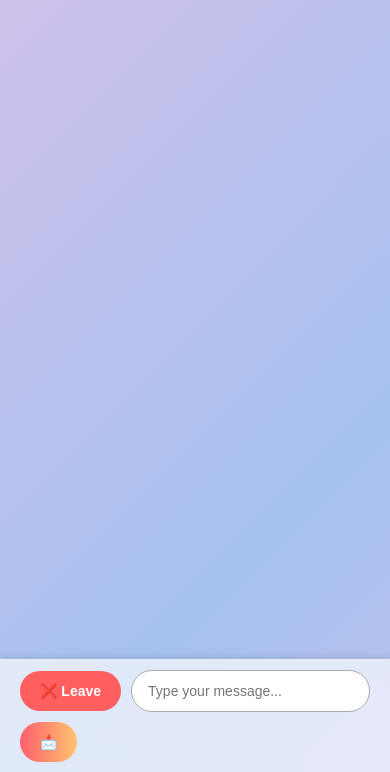
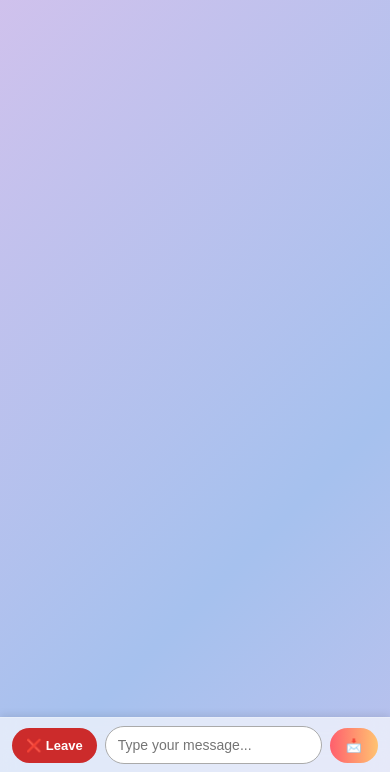
Before and after one commit to Mayankbarakoti/bro-chat, a website: page public/chat.html in a window 390 px wide. Shown: the part 72-844 px from the top of the page. Drawn offline with Linux system fonts and the light colour scheme.

Commit message:
UI update: moved Leave/New Chat buttons to left of input, improved scroll

```diff
--- a/public/chat.html
+++ b/public/chat.html
@@ -37,7 +37,6 @@
       justify-content: space-between;
       transition: 0.3s ease;
     }
-
     .sidebar.hidden { display: none; }
 
     .sidebar h2 { font-size: 22px; margin-bottom: 10px; }
@@ -178,7 +177,8 @@
       40% { opacity: 1; }
     }
 
-    .chat-input {
+    /* Footer container with Leave/New Chat buttons + input + send button */
+    .chat-footer {
       position: fixed;
       bottom: 0;
       left: 240px;
@@ -194,7 +194,24 @@
       border-top: 1px solid rgba(255,255,255,0.2);
     }
 
-    .chat-input input {
+    .chat-footer button.action-btn {
+      background: #cc2b2b;
+      color: white;
+      font-weight: bold;
+      border: none;
+      border-radius: 25px;
+      padding: 10px 16px;
+      cursor: pointer;
+      white-space: nowrap;
+      user-select: none;
+      flex-shrink: 0;
+      transition: background 0.2s ease;
+    }
+    .chat-footer button.action-btn:hover {
+      background: #a02222;
+    }
+
+    .chat-footer input {
       flex: 1;
       padding: 12px 16px;
       border-radius: 25px;
@@ -203,28 +220,26 @@
       font-size: 14px;
     }
 
-    .chat-input button {
+    .chat-footer button.send-btn {
       padding: 12px 20px;
       border-radius: 25px;
       border: none;
-      font-size: 14px;
+      background: linear-gradient(to right, #ff5f6d, #ffc371);
+      color: white;
       font-weight: bold;
       cursor: pointer;
+      font-size: 14px;
+      user-select: none;
+      flex-shrink: 0;
+      transition: background 0.2s ease;
     }
-
-    #leaveBtn {
-      background: #ff5f5f;
-      color: white;
-    }
-
-    #sendBtn {
-      background: linear-gradient(to right, #ff5f6d, #ffc371);
-      color: white;
+    .chat-footer button.send-btn:hover {
+      background: linear-gradient(to right, #ff3b45, #ffb347);
     }
 
     #scrollBtn {
       position: fixed;
-      bottom: 80px;
+      bottom: 70px;
       right: 20px;
       display: none;
       font-size: 20px;
@@ -241,8 +256,34 @@
 
     @media (max-width: 768px) {
       .sidebar { display: none; }
-      .chat-input { left: 0; right: 0; flex-wrap: wrap; }
-      .typing { left: 0; }
+      .chat-area {
+        padding: 20px 10px 0 10px;
+      }
+      .typing {
+        left: 0;
+      }
+      .messages {
+        max-height: calc(100vh - 120px);
+        margin-top: 40px;
+      }
+      .chat-footer {
+        left: 0;
+        right: 0;
+        padding: 8px 12px;
+        gap: 8px;
+      }
+      .chat-footer button.action-btn {
+        padding: 10px 14px;
+        font-size: 13px;
+      }
+      .chat-footer button.send-btn {
+        padding: 10px 16px;
+        font-size: 13px;
+      }
+      .chat-footer input {
+        font-size: 14px;
+        padding: 10px 12px;
+      }
     }
   </style>
 </head>
@@ -271,10 +312,12 @@
     <div class="messages" id="chatBox"></div>
   </div>
 
-  <div class="chat-input">
-    <button id="leaveBtn" onclick="endChat()">❌ Leave</button>
+  <!-- New footer with Leave, New Chat, input, send buttons all inline -->
+  <div class="chat-footer">
+    <button class="action-btn" id="leaveBtn" onclick="endChat()">❌ Leave</button>
+    <button class="action-btn" id="newBtn" onclick="newChat()" style="display:none;">🔄 New Chat</button>
     <input type="text" id="messageInput" placeholder="Type your message..." autocomplete="off" />
-    <button id="sendBtn" onclick="sendMessage()">📩</button>
+    <button class="send-btn" onclick="sendMessage()">📩</button>
   </div>
 
   <button id="scrollBtn" onclick="scrollToBottom()">⬇️</button>
@@ -290,6 +333,7 @@
     const receiveSound = document.getElementById('receiveSound');
     const scrollBtn = document.getElementById('scrollBtn');
     const leaveBtn = document.getElementById('leaveBtn');
+    const newBtn = document.getElementById('newBtn');
 
     const profile = JSON.parse(localStorage.getItem('brochatProfile')) || {};
     const nick = profile.nickname || 'Anonymous';
@@ -349,12 +393,20 @@
 
       switch(data.type) {
         case 'system':
-          if (data.event === 'partner_connected') addSys('Stranger connected! Say hi 👋');
-          else if (data.event === 'waiting') addSys('Waiting for a stranger to connect...');
+          if (data.event === 'partner_connected') {
+            addSys('Stranger connected! Say hi 👋');
+            leaveBtn.style.display = 'inline-block';
+            newBtn.style.display = 'none';
+          }
+          else if (data.event === 'waiting') {
+            addSys('Waiting for a stranger to connect...');
+            leaveBtn.style.display = 'inline-block';
+            newBtn.style.display = 'none';
+          }
           else if (data.event === 'partner_left') {
             addSys(`Stranger disconnected (Last seen: ${new Date().toLocaleTimeString([], {hour: '2-digit', minute:'2-digit'})})`);
-            leaveBtn.textContent = '🔄 New';
-            leaveBtn.onclick = newChat;
+            leaveBtn.style.display = 'none';
+            newBtn.style.display = 'inline-block';
           }
           break;
         case 'message1v1':
@@ -397,8 +449,8 @@
       socket.send(JSON.stringify({ type: 'new1v1' }));
       chatBox.innerHTML = '';
       addSys('Connecting to new stranger...');
-      leaveBtn.textContent = '❌ Leave';
-      leaveBtn.onclick = endChat;
+      leaveBtn.style.display = 'inline-block';
+      newBtn.style.display = 'none';
     }
 
     function endChat() {
@@ -406,8 +458,8 @@
         socket.send(JSON.stringify({ type: 'leave1v1' }));
         chatBox.innerHTML = '';
         addSys('You left the chat.');
-        leaveBtn.textContent = '🔄 New';
-        leaveBtn.onclick = newChat;
+        leaveBtn.style.display = 'none';
+        newBtn.style.display = 'inline-block';
       }
     }
 
```
